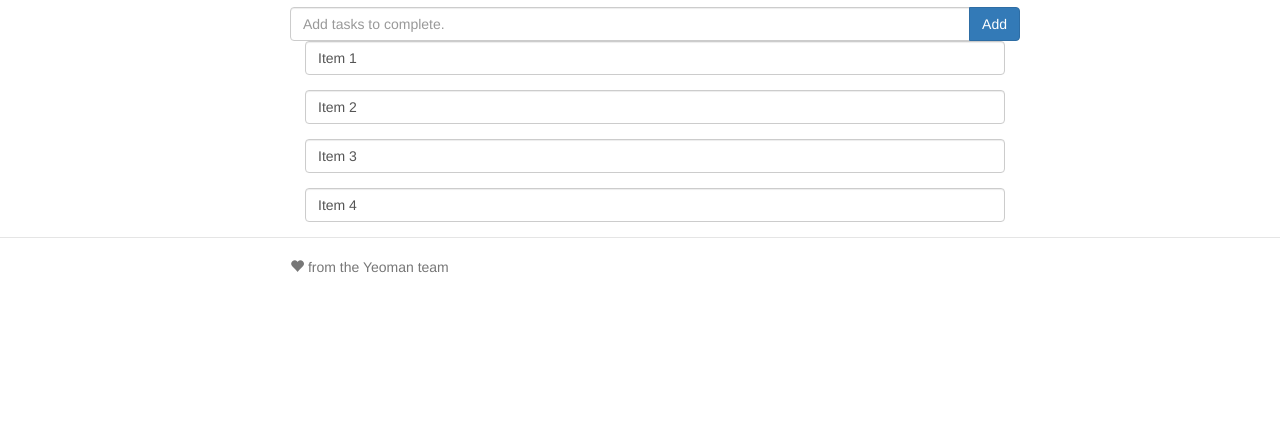
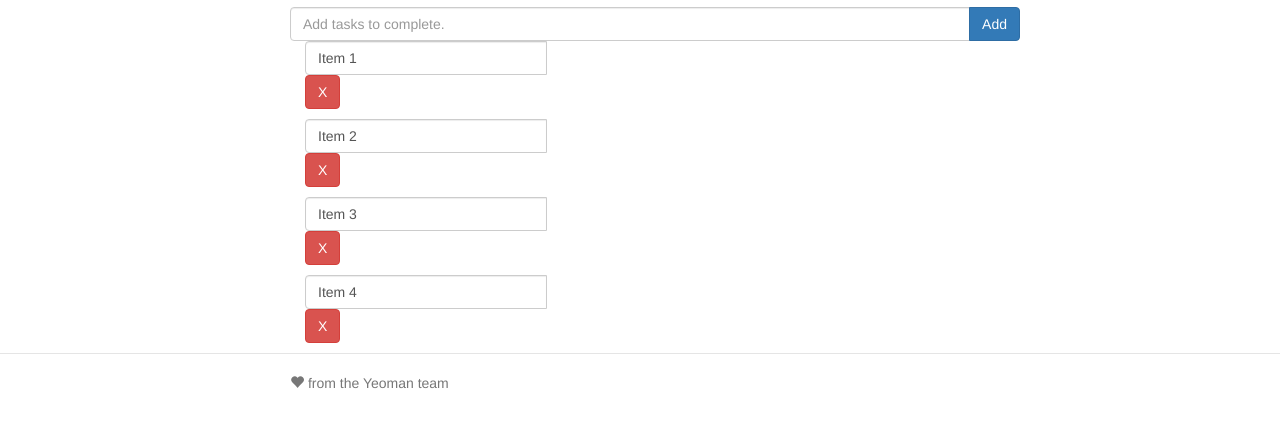
Before and after one commit to RunningTalus/yo-tuts-codelab, a website: page app/index.html in a window 1280 px wide. Shown: the part 159-586 px from the top of the page. Drawn offline with nearby package versions, Linux system fonts and the light colour scheme; some packages are replaced by stand-ins of ours; files that its build step writes are made by us from their sources.

Commit message:
Adding and removing todo items.

```diff
--- a/app/scripts/controllers/main.js
+++ b/app/scripts/controllers/main.js
@@ -10,14 +10,15 @@
 
 angular.module('mytodoApp')
   .controller('MainCtrl', function ($scope) {
-    $scope.todos = [
-      'Item 1',
-      'Item 2',
-      'Item 3',
-      'Item 4'
-    ];
+    $scope.todos = [ 'Item 1', 'Item 2', 'Item 3', 'Item 4' ];
+
     $scope.addTodo = function() {
       $scope.todos.push($scope.todo);
       $scope.todo = '';
     };
+
+    $scope.removeTodo = function(index) {
+      $scope.todos.splice(index, 1);
+    };
+
   });
--- a/app/views/main.html
+++ b/app/views/main.html
@@ -14,8 +14,12 @@
   </form>
 
   <!-- Todos List-->
-  <p class="form-group" ng-repeat="todo in todos">
+ <!--removeTodo($index) The value of $index will be the array index of the current todo item within the ng-repeat directive.-->
+  <p class="input-group" ng-repeat="todo in todos">
     <input type="text" ng-model="todo" class="form-control">
+    <span class="input-grp-btn">
+      <button class="btn btn-danger" ng-click="removeTodo($index)" aria-label="Remove">X</button>
+    </span>
   </p>
 
 </div>
```
Also changed, not shown: 1 other file.
